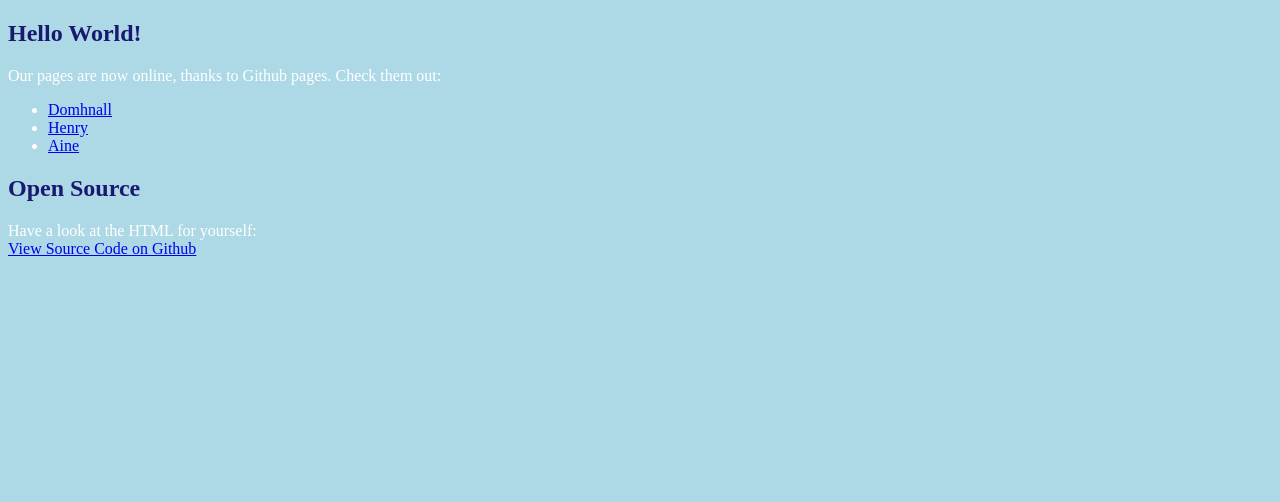
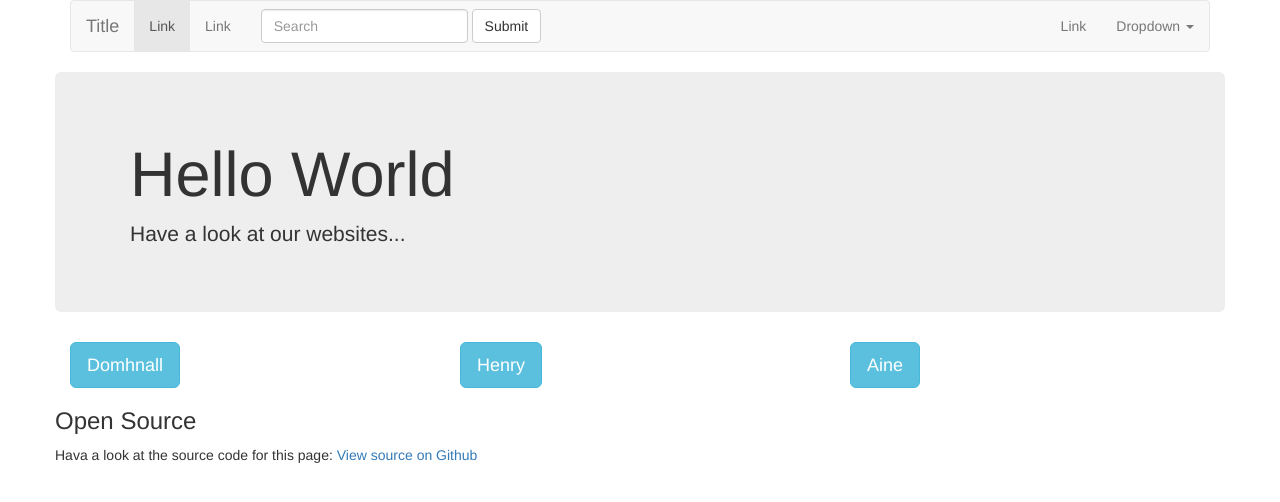
Before and after one commit to therobotfoundry/test, a plain HTML site: page index.html in a window 1280 px wide. Drawn offline with nearby package versions, Linux system fonts and the light colour scheme.

Commit message:
Major update to index.html

```diff
--- a/index.html
+++ b/index.html
@@ -1,24 +1,104 @@
 <!DOCTYPE html>
 <html lang="en">
 <head>
-	<meta charset="UTF-8">
-	<title>My Website</title>
-	<link rel="stylesheet" href="styles.css">
+    <meta charset="utf-8">
+    <meta name="viewport" content="width=device-width, initial-scale=1.0">
+    <link rel="stylesheet" media="screen" href="https://cdnjs.cloudflare.com/ajax/libs/twitter-bootstrap/3.3.5/css/bootstrap.min.css">
+		<link href="https://cdnjs.cloudflare.com/ajax/libs/bootswatch/3.3.5/cerulean/bootstrap.min.css" rel="stylesheet" />
+    <title>Minimum Bootstrap HTML Skeleton</title>
+<!--  -->
+<style>
+
+</style>
+
 </head>
+
 <body>
-	<h2>Hello World!</h2>
-	<p>Our pages are now online, thanks to Github pages. Check them out:</p>
-	<ul>
-		<li><a href="http://therobotfoundry.github.io/test" target="_blank">Domhnall</a></li>
-		<li><a href="http://HenryWindle.github.io" target="_blank">Henry</a></li>
-		<li><a href="http://AineH.github.io" target="_blank">Aine</a></li>
-	</ul>
-	<h2>Open Source</h2>
-	<p>Have a look at the HTML for yourself:
-	<br>
-	<a href="http://github.com/therobotfoundry/test" target="_blank">View Source Code on Github</a></p>
+
+   <div class="container">
+    <nav class="navbar navbar-default" role="navigation">
+	<!-- Brand and toggle get grouped for better mobile display -->
+	<div class="navbar-header">
+		<button type="button" class="navbar-toggle" data-toggle="collapse" data-target=".navbar-ex1-collapse">
+			<span class="sr-only">Toggle navigation</span>
+			<span class="icon-bar"></span>
+			<span class="icon-bar"></span>
+			<span class="icon-bar"></span>
+		</button>
+		<a class="navbar-brand" href="#">Title</a>
+	</div>
+
+	<!-- Collect the nav links, forms, and other content for toggling -->
+	<div class="collapse navbar-collapse navbar-ex1-collapse">
+		<ul class="nav navbar-nav">
+			<li class="active"><a href="#">Link</a></li>
+			<li><a href="#">Link</a></li>
+		</ul>
+		<form class="navbar-form navbar-left" role="search">
+			<div class="form-group">
+				<input type="text" class="form-control" placeholder="Search">
+			</div>
+			<button type="submit" class="btn btn-default">Submit</button>
+		</form>
+		<ul class="nav navbar-nav navbar-right">
+			<li><a href="#">Link</a></li>
+			<li class="dropdown">
+				<a href="#" class="dropdown-toggle" data-toggle="dropdown">Dropdown <b class="caret"></b></a>
+				<ul class="dropdown-menu">
+					<li><a href="#">Action</a></li>
+					<li><a href="#">Another action</a></li>
+					<li><a href="#">Something else here</a></li>
+					<li><a href="#">Separated link</a></li>
+				</ul>
+			</li>
+		</ul>
+	</div><!-- /.navbar-collapse -->
+</nav>
+	<div class="row">
+		<div class="jumbotron">
+	<div class="container">
+		<h1>Hello World</h1>
+		<p>Have a look at our websites...</p>
+		<p>
+<!--			<a class="btn btn-primary btn-lg">Learn more</a>-->
+		</p>
+	</div>
+</div>
+
+	</div>
+	<div class="row">
+		<div class="col-md-4">
+			<a href="http://therobotfoundry.github.io/test" class="btn btn-lg btn-info" target="_blank">
+				Domhnall
+			</a>
+		</div>
+		<div class="col-md-4">
+			<a href="http://henrywindle.github.io/" class="btn btn-lg btn-info" target="_blank">
+				Henry
+			</a>
+		</div>
+		<div class="col-md-4">
+			<a href="http://aineh.github.io/" class="btn btn-lg btn-info" target="_blank">
+				Aine
+			</a>
+		</div>
+	</div>
+	<div class="row">
+		<h3>Open Source</h3>
+		<p>
+			Hava a look at the source code for this page:
+			<a href="http://github.com/therobotfoundry/test" target="_blank">View source on Github</a>
+		</p>
+	</div>
+
+</div>
 
 
+    <script src="https://cdnjs.cloudflare.com/ajax/libs/jquery/1.11.3/jquery.min.js"></script>
+    <script src="https://cdnjs.cloudflare.com/ajax/libs/twitter-bootstrap/3.3.5/js/bootstrap.min.js"></script>
 
+<script>
+
+</script>
 </body>
 </html>
```
